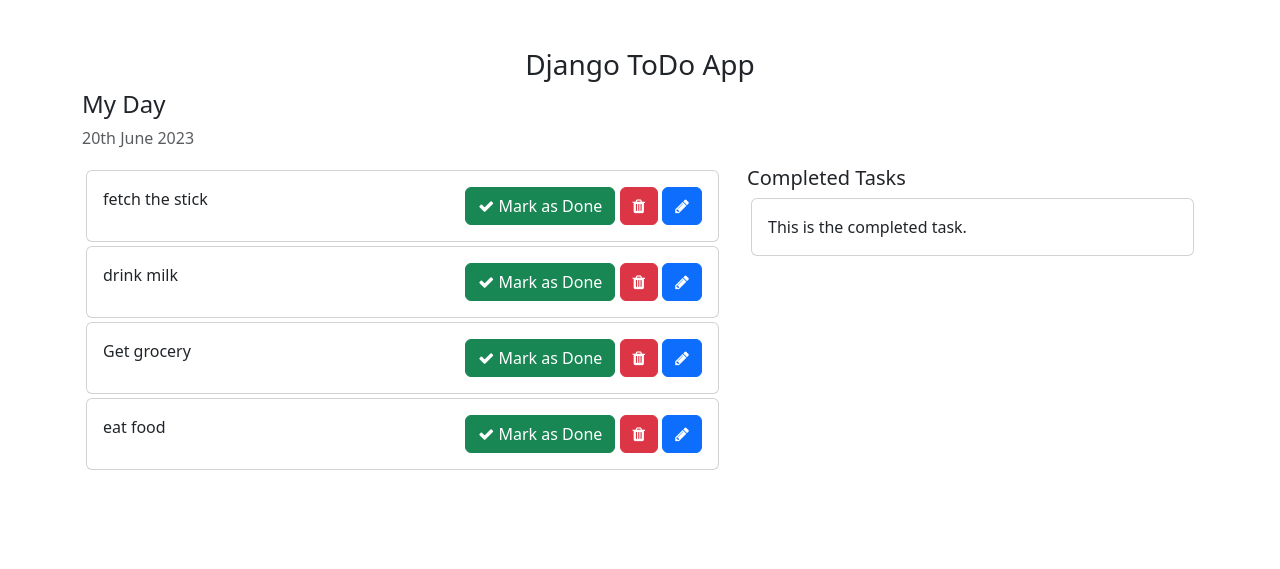
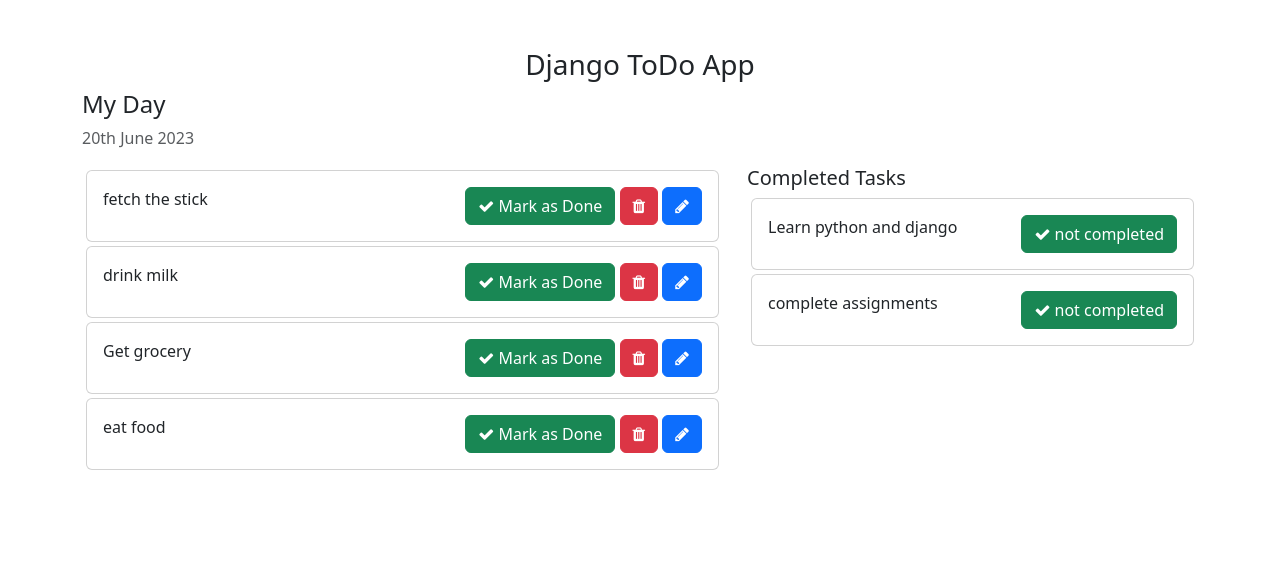
Before and after one commit to bharani070/django-Todo-app, a Django app: page / in a window 1280 px wide. Shown: the top 569 px of the page. Run offline with Django 4.2, Linux system fonts and the light colour scheme; data comes from the database, SQL or seed files in the repository; both versions use the stored data as it was after the commit.

Commit message:
mark as done or not done

```diff
--- a/templates/home.html
+++ b/templates/home.html
@@ -34,7 +34,7 @@
                     <div class="card-body">
                         {{ task.task }}
                         <span style="position: relative; float: right;">
-                            <a class="btn btn-success"><i class="fa fa-check"></i> Mark as Done</a>
+                            <a href="{% url 'mark_as_done' task.pk %}" class="btn btn-success"><i class="fa fa-check"></i> Mark as Done</a>
                             <a class="btn btn-danger"><i class="fa fa-trash"></i></a>
                             <a class="btn btn-primary"><i class="fa fa-pencil"></i></a>
                         </span>
@@ -45,11 +45,16 @@
             <div class="col-md-5 col-lg-5">
                 <h5>Completed Tasks</h5>
                 <!-- List of all the tasks that have completed -->
+                {% for task in completed_Tasks %}
                 <div class="card m-1">
                     <div class="card-body">
-                        This is the completed task.
+                        {{ task.task }}
+                        <span style="position: relative; float: right;">
+                            <a href="{% url 'mark_as_not_completed' task.pk %}" class="btn btn-success"><i class="fa fa-check"></i> not completed </a>
+                        </span>
                     </div>
                 </div>
+                {% endfor %}
             </div>
         </div>
         <div class="row">
--- a/todo/urls.py
+++ b/todo/urls.py
@@ -3,4 +3,6 @@
 
 urlpatterns = [
     path('addTask/', views.addTask, name='addTask'),
+    path('mark_as_done/<int:pk>/', views.mark_as_done, name='mark_as_done'),
+    path('mark_as_not_completed/<int:pk>/', views.mark_as_not_completed, name='mark_as_not_completed'),
 ]
--- a/todo_main/views.py
+++ b/todo_main/views.py
@@ -3,7 +3,9 @@
 
 def home(request):
     task = Task.objects.filter(is_completed=False).order_by('-updated_At')
+    completed_Tasks = Task.objects.filter(is_completed=True).order_by('-updated_At')
     context = {
         'tasks' : task,
+        'completed_Tasks' : completed_Tasks
     }
     return render(request, 'home.html', context)
```
Also changed, not shown: todo/views.py (+13 -1 lines), db.sqlite3.
